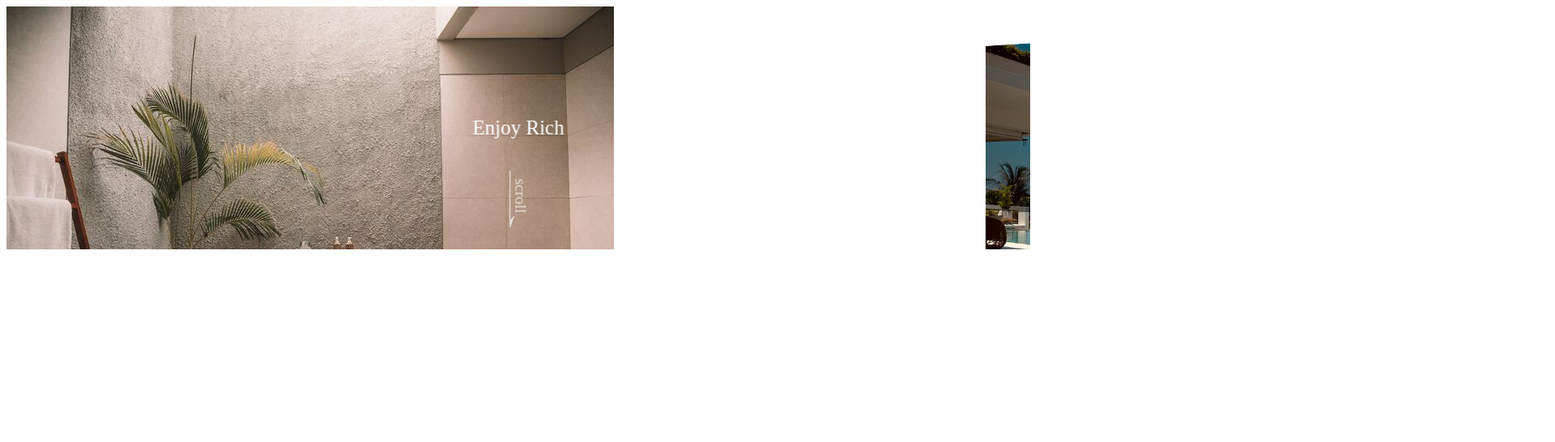
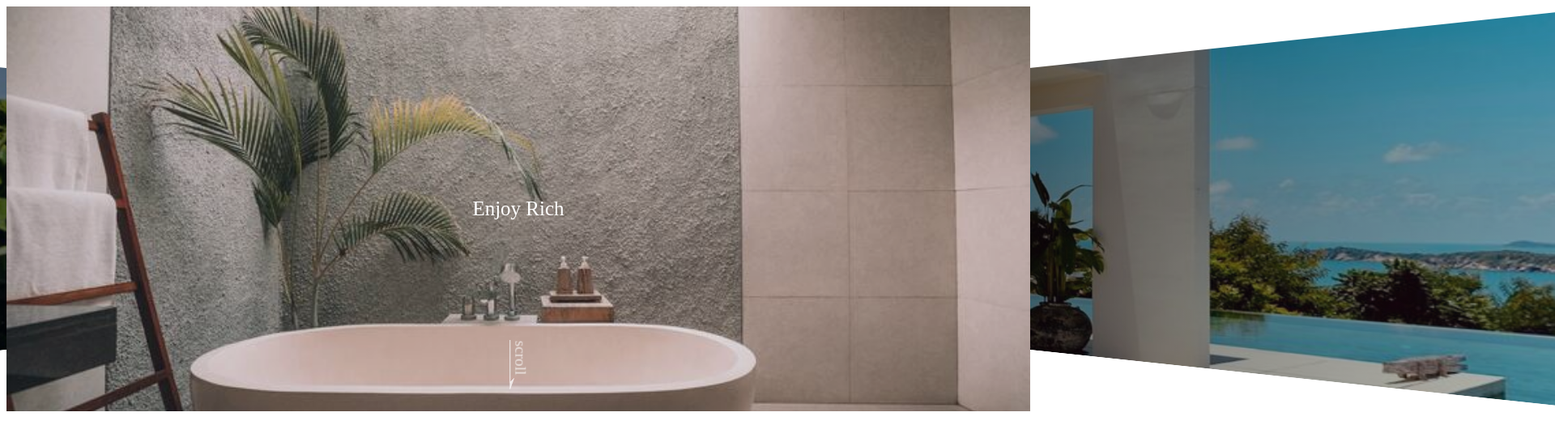
Before and after one commit to noiash/JavaScript-study, a plain HTML site: page 05_JavaScriptを実践で使う/070_Swiperを使ったスライダーアニメーション/start/index.html in a window 1280 px wide. Shown: the top 546 px of the page at 81% size, 1920 px wide, since content can reach past the window. Drawn offline with Linux system fonts and the light colour scheme.

Commit message:
[add]Swiperを利用したスライドアニメーション作成

```diff
--- a/05_JavaScriptを実践で使う/070_Swiperを使ったスライダーアニメーション/start/style.scss
+++ b/05_JavaScriptを実践で使う/070_Swiperを使ったスライダーアニメーション/start/style.scss
@@ -3,8 +3,42 @@
 $cWhite: white;
 
 .swiper-container {
-  width: 100%;
-  height: 300px;
+  overflow: visible !important;
+}
+
+.swiper-slide {
+  height: 500px;
+  overflow: hidden;
+
+  & > img {
+    width: 100%;
+    height: 100%;
+    max-width: 100%;
+    object-fit: cover;
+    transform: scale(1.3);
+    transition: transform 1.9s ease;
+  }
+
+  &::after {
+    content: "";
+    position: absolute;
+    top: 0;
+    left: 0;
+    width: 100%;
+    height: 100%;
+    background-color: rgba(0, 61, 125, 0.1);
+  }
+
+  &-active {
+    & > img {
+      transform: none;
+    }
+
+    & .hero__title {
+      opacity: 1;
+      transform: translate(-50%, -50%);
+    }
+  }
 }
 
 .hero {
@@ -12,9 +46,12 @@ $cWhite: white;
     position: absolute;
     top: 50%;
     left: 50%;
-    transform: translate(-50%, -50%);
+    transform: translate(-50%, calc(-50% + 20px));
     color: $cWhite;
     font-size: 25px;
+    z-index: 2;
+    opacity: 0;
+    transition: opacity 0.3s ease 1s, transform 0.3s ease 1s;
   }
 
   &__footer {
@@ -37,7 +74,7 @@ $cWhite: white;
       $name: kf-arrow-anime,
       $iteration-count: infinite,
       $duration: 2s,
-      $timing-funtion: linear
+      $timing-function: linear
     );
   }
 
```
Also changed, not shown: 05_JavaScriptを実践で使う/070_Swiperを使ったスライダーアニメーション/start/style.css, 1 other file.
